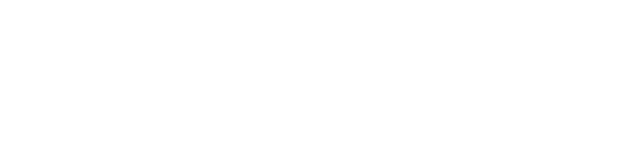
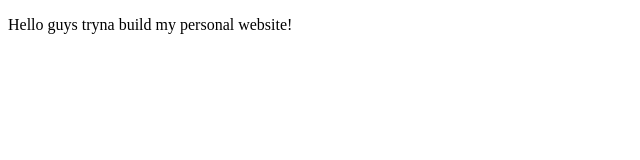
Before and after one commit to soham4d/My-personal-website-, a plain HTML site: page main.html in a window 1280 px wide. Shown: the whole page, without its empty margins (0-640 px from the left). Drawn offline with Linux system fonts and the light colour scheme.

Commit message:
Made basic Functional Home page with codex

```diff
--- a/main.html
+++ b/main.html
@@ -3,8 +3,10 @@
 <head>
     <meta charset="UTF-8">
     <meta name="viewport" content="width=device-width, initial-scale=1.0">
-    <title>Document</title>
+    <title>My personal website</title>
 </head>
+<p>Hello guys tryna build my personal website!</p>
+
 <body>
 
 </body>
```
Also changed, not shown: style.css (added).
